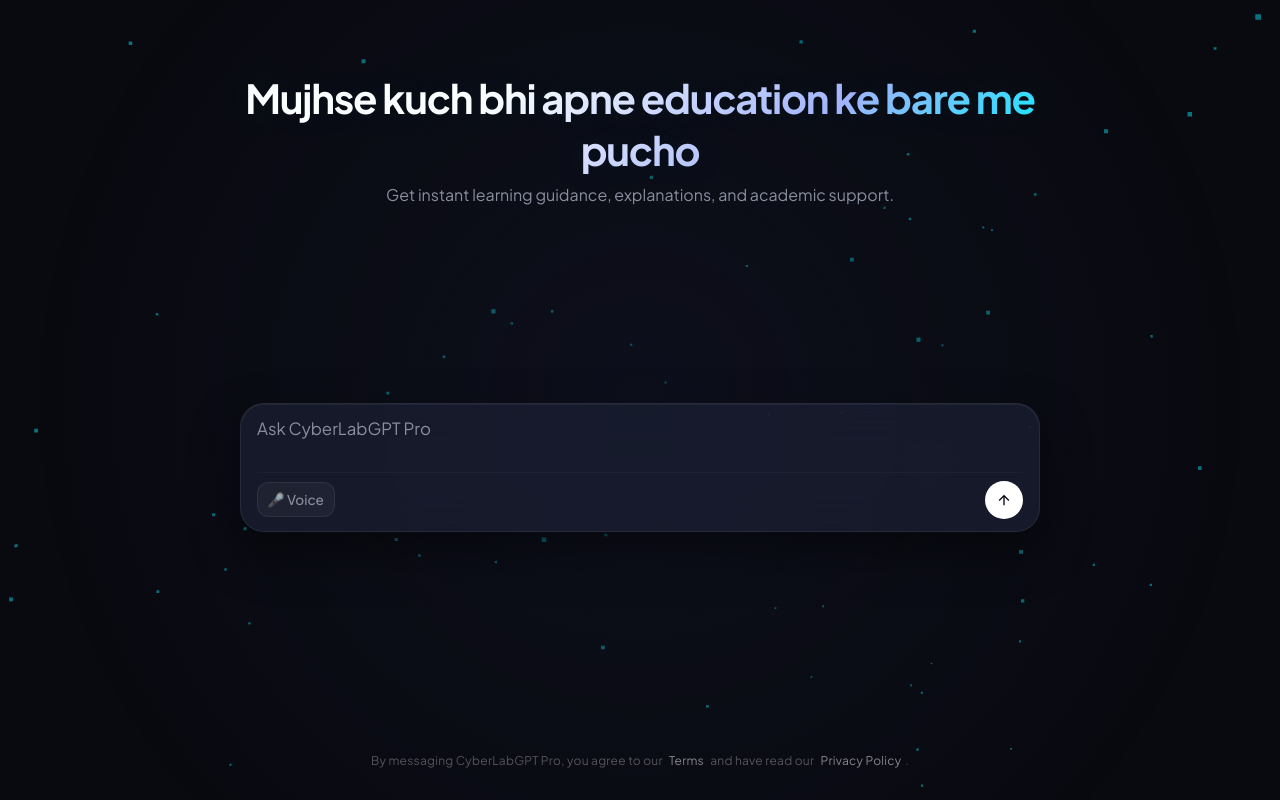
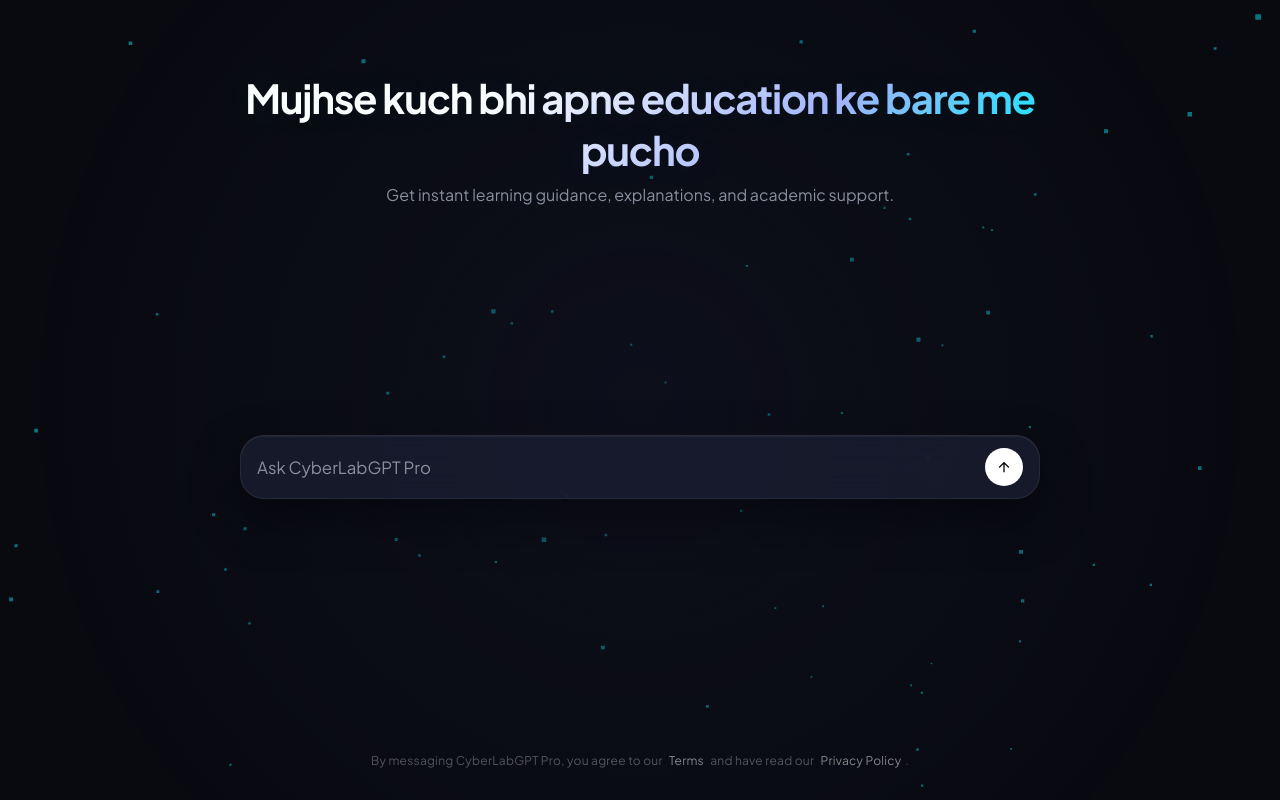
Before and after one commit to raza7xsecurity-pixel/CyberLabGPT-pro, a Flask app: page / in a window 1280 px wide. Run offline with Flask 3, Linux system fonts and the light colour scheme.

Commit message:
Update index.html

```diff
--- a/templates/index.html
+++ b/templates/index.html
@@ -7,7 +7,6 @@
   <link rel="manifest" href="/manifest.json">
   <meta name="theme-color" content="#0d0d11">
 
-  <!-- Premium Fonts, Three.js and Marked Markdown Renderer -->
   <link rel="preconnect" href="https://fonts.googleapis.com">
   <link rel="preconnect" href="https://fonts.gstatic.com" crossorigin>
   <link href="https://fonts.googleapis.com/css2?family=Plus+Jakarta+Sans:wght@300;400;500;600;700&display=swap" rel="stylesheet">
@@ -41,7 +40,6 @@
       color: var(--text-main);
     }
 
-    /* 3D Canvas Container */
     #canvas-container {
       position: absolute;
       top: 0;
@@ -52,7 +50,6 @@
       pointer-events: none;
     }
 
-    /* Main UI Container */
     .container {
       position: relative;
       z-index: 2;
@@ -66,7 +63,6 @@
       background: radial-gradient(circle at 50% 50%, rgba(20, 24, 46, 0.4) 0%, transparent 80%);
     }
 
-    /* Luxury Header */
     .header {
       width: 100%;
       max-width: 800px;
@@ -93,7 +89,6 @@
       font-weight: 400;
     }
 
-    /* Chat History Screen */
     .chat-wrapper {
       width: 100%;
       max-width: 840px;
@@ -157,19 +152,6 @@
       box-shadow: 0 10px 30px rgba(0,0,0,0.25);
     }
 
-    /* Markdown Inside Bubble Overrides */
-    .message.ai .bubble p {
-      margin-bottom: 0.75rem;
-    }
-    .message.ai .bubble p:last-child {
-      margin-bottom: 0;
-    }
-    .message.ai .bubble ul, .message.ai .bubble ol {
-      margin-left: 1.25rem;
-      margin-bottom: 0.75rem;
-    }
-
-    /* Luxury Input Bar */
     .composer-container {
       width: 100%;
       max-width: 800px;
@@ -182,6 +164,10 @@
       box-shadow: 0 20px 50px rgba(0, 0, 0, 0.4), inset 0 1px 0 rgba(255,255,255,0.05);
       transition: all 0.3s cubic-bezier(0.4, 0, 0.2, 1);
       margin-bottom: 1.5rem;
+      display: flex;
+      align-items: center;
+      justify-content: space-between;
+      gap: 1rem;
     }
 
     .composer-container:focus-within {
@@ -191,7 +177,7 @@
     }
 
     .composer-top {
-      width: 100%;
+      flex: 1;
     }
 
     .composer-top textarea {
@@ -202,52 +188,16 @@
       color: #ffffff;
       font-size: 1.05rem;
       resize: none;
-      height: 44px;
+      height: 24px;
       max-height: 150px;
       line-height: 1.5;
+      display: block;
     }
 
     .composer-top textarea::placeholder {
       color: var(--text-muted);
     }
 
-    .composer-bottom {
-      display: flex;
-      justify-content: space-between;
-      align-items: center;
-      margin-top: 0.5rem;
-      padding-top: 0.5rem;
-      border-top: 1px solid rgba(255, 255, 255, 0.03);
-    }
-
-    .controls-left {
-      display: flex;
-      align-items: center;
-      gap: 0.5rem;
-    }
-
-    /* Luxury Interactive Buttons */
-    .btn-action {
-      background: rgba(255, 255, 255, 0.04);
-      border: 1px solid rgba(255, 255, 255, 0.08);
-      color: var(--text-muted);
-      padding: 0.5rem 0.85rem;
-      border-radius: 12px;
-      cursor: pointer;
-      display: flex;
-      align-items: center;
-      gap: 0.4rem;
-      font-size: 0.85rem;
-      font-weight: 500;
-      transition: all 0.2s ease;
-    }
-
-    .btn-action:hover {
-      background: rgba(255, 255, 255, 0.08);
-      color: #ffffff;
-    }
-
-    /* Premium Send Arrow Button */
     .btn-send {
       background: #ffffff;
       border: none;
@@ -258,6 +208,7 @@
       align-items: center;
       justify-content: center;
       cursor: pointer;
+      flex-shrink: 0;
       transition: all 0.3s cubic-bezier(0.175, 0.885, 0.32, 1.275);
     }
 
@@ -271,7 +222,6 @@
       width: 16px;
       height: 16px;
       fill: #090a10;
-      transition: fill 0.2s;
     }
 
     .btn-send.loading {
@@ -280,7 +230,6 @@
       animation: pulse 1.5s infinite;
     }
 
-    /* Footer text */
     .footer {
       font-size: 0.75rem;
       color: rgba(255, 255, 255, 0.3);
@@ -293,14 +242,8 @@
       text-decoration: none;
       margin: 0 4px;
       border-bottom: 1px solid transparent;
-      transition: border 0.2s;
     }
 
-    .footer a:hover {
-      border-color: rgba(255, 255, 255, 0.5);
-    }
-
-    /* Animations */
     @keyframes fadeIn {
       from { opacity: 0; transform: translateY(-10px); }
       to { opacity: 1; transform: translateY(0); }
@@ -318,7 +261,6 @@
 </head>
 <body>
 
-  <!-- Background 3D Animation Space -->
   <div id="canvas-container"></div>
 
   <main class="container">
@@ -337,17 +279,9 @@
       <div class="composer-top">
         <textarea id="userInput" placeholder="Ask CyberLabGPT Pro" rows="1"></textarea>
       </div>
-      <div class="composer-bottom">
-        <div class="controls-left">
-          <!-- Mic Feature -->
-          <button id="micBtn" class="btn-action" title="Voice Input" style="padding: 0.5rem 0.6rem;">🎤 Voice</button>
-        </div>
-
-        <!-- Send Arrow Button -->
-        <button id="hifi" class="btn-send" title="Send message">
-          <svg viewBox="0 0 24 24"><path d="M4 12l1.41 1.41L11 7.83V20h2V7.83l5.58 5.59L20 12l-8-8-8 8z"/></svg>
-        </button>
-      </div>
+      <button id="hifi" class="btn-send" title="Send message">
+        <svg viewBox="0 0 24 24"><path d="M4 12l1.41 1.41L11 7.83V20h2V7.83l5.58 5.59L20 12l-8-8-8 8z"/></svg>
+      </button>
     </div>
 
     <footer class="footer">
@@ -356,7 +290,6 @@
   </main>
 
   <script>
-    // --- THREE.JS LUXURY 3D PARTICLE ANIMATION SETUP ---
     const container = document.getElementById('canvas-container');
     const scene = new THREE.Scene();
     const camera = new THREE.PerspectiveCamera(60, window.innerWidth / window.innerHeight, 1, 1000);
@@ -367,7 +300,6 @@
     renderer.setPixelRatio(Math.min(window.devicePixelRatio, 2));
     container.appendChild(renderer.domElement);
 
-    // Particle Geometry
     const particleCount = 130;
     const geometry = new THREE.BufferGeometry();
     const positions = new Float32Array(particleCount * 3);
@@ -379,7 +311,6 @@
     }
     geometry.setAttribute('position', new THREE.BufferAttribute(positions, 3));
 
-    // Material with digital cyan tint
     const material = new THREE.PointsMaterial({
       color: 0x00f0ff,
       size: 3,
@@ -391,7 +322,6 @@
     const particleSystem = new THREE.Points(geometry, material);
     scene.add(particleSystem);
 
-    // Dynamic mouse parallax interaction
     let mouseX = 0, mouseY = 0;
     document.addEventListener('mousemove', (e) => {
       mouseX = (e.clientX - window.innerWidth / 2) * 0.05;
@@ -400,16 +330,11 @@
 
     function animate() {
       requestAnimationFrame(animate);
-
-      // Infinite tech rotational movement
       particleSystem.rotation.x += 0.0008;
       particleSystem.rotation.y += 0.0005;
-
-      // Smooth mouse tracking
       camera.position.x += (mouseX - camera.position.x) * 0.05;
       camera.position.y += (-mouseY - camera.position.y) * 0.05;
       camera.lookAt(scene.position);
-
       renderer.render(scene, camera);
     }
     animate();
@@ -420,8 +345,6 @@
       renderer.setSize(window.innerWidth, window.innerHeight);
     });
 
-
-    // --- CHAT SYSTEM LOGIC ---
     function escapeHtml(str){
       if(!str) return '';
       return str.replace(/[&<>\"]/g, s => ({'&':'&amp;','<':'&lt;','>':'&gt;','"':'&quot;'}[s]));
@@ -433,7 +356,6 @@
     const sendBtn = document.getElementById('hifi');
     const inputEl = document.getElementById('userInput');
 
-    // Auto resize input text field height dynamically
     inputEl.addEventListener('input', function() {
       this.style.height = 'auto';
       this.style.height = (this.scrollHeight - 10) + 'px';
@@ -443,7 +365,6 @@
       const text = inputEl.value.trim();
       if(!text) return;
 
-      // Layout transition from main screen to chat screen
       if(welcomeHeader.style.display !== 'none') {
         welcomeHeader.style.display = 'none';
         chatWrapper.style.display = 'flex';
@@ -452,16 +373,13 @@
       appendMessage('user', text);
       setBusy(true);
       inputEl.value = '';
-      inputEl.style.height = '44px';
+      inputEl.style.height = '24px';
 
       try{
         const res = await fetch('/ask', {
           method: 'POST',
           headers: {'Content-Type': 'application/json'},
-          body: JSON.stringify({
-            question: text,
-            mode: "Ask"
-          })
+          body: JSON.stringify({ question: text })
         });
         const data = await res.json();
         if(res.ok){
@@ -480,17 +398,12 @@
     function appendMessage(who, text){
       const div = document.createElement('div');
       div.className = 'message ' + who;
-
       if (who === 'ai') {
-        // Render Markdown cleanly with markdown paragraphs and bullets
         div.innerHTML = `<div class="bubble">${marked.parse(text)}</div>`;
       } else {
         div.innerHTML = `<div class="bubble">${escapeHtml(text)}</div>`;
       }
-
       chatBox.appendChild(div);
-
-      // Smooth automatic scroll inside glass zone
       chatWrapper.scrollTop = chatWrapper.scrollHeight;
     }
 
@@ -511,40 +424,6 @@
         sendQuestion();
       }
     });
-
-    // Speech recognition handling (STT)
-    const SpeechRecognition = window.SpeechRecognition || window.webkitSpeechRecognition;
-    if(SpeechRecognition){
-      const recognition = new SpeechRecognition();
-      recognition.lang = 'en-US';
-      recognition.continuous = false;
-      const micBtn = document.getElementById('micBtn');
-      let listening = false;
-
-      micBtn.addEventListener('click', (e) =>{
-        e.preventDefault();
-        if(!listening){
-          recognition.start();
-          micBtn.style.color = 'var(--accent-cyan)';
-          listening = true;
-        } else {
-          recognition.stop();
-          micBtn.style.color = 'var(--text-muted)';
-          listening = false;
-        }
-      });
-
-      recognition.onresult = (ev) => {
-        inputEl.value = ev.results[0][0].transcript;
-        sendQuestion();
-      };
-      recognition.onend = () => {
-        listening = false;
-        micBtn.style.color = 'var(--text-muted)';
-      };
-    } else {
-      document.getElementById('micBtn').style.display = 'none';
-    }
   </script>
 </body>
 </html>
```
